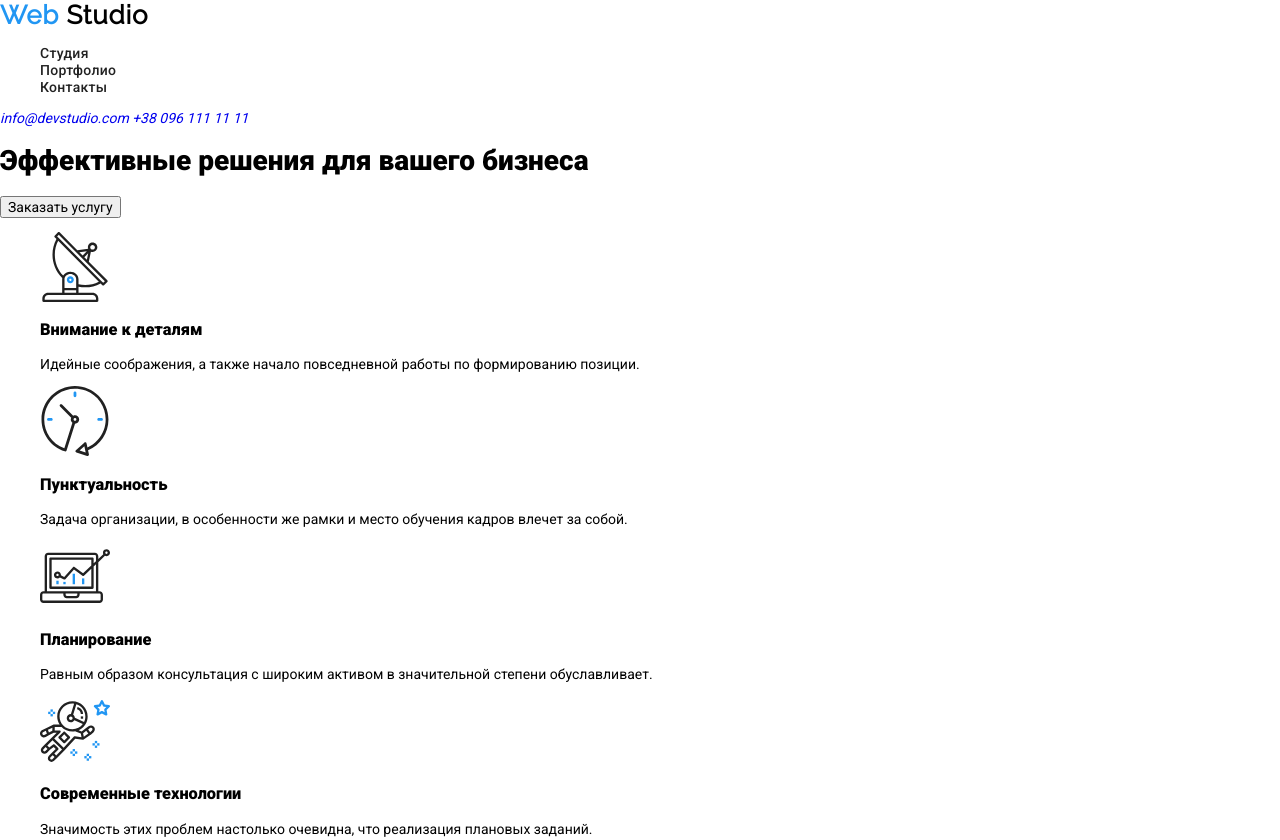
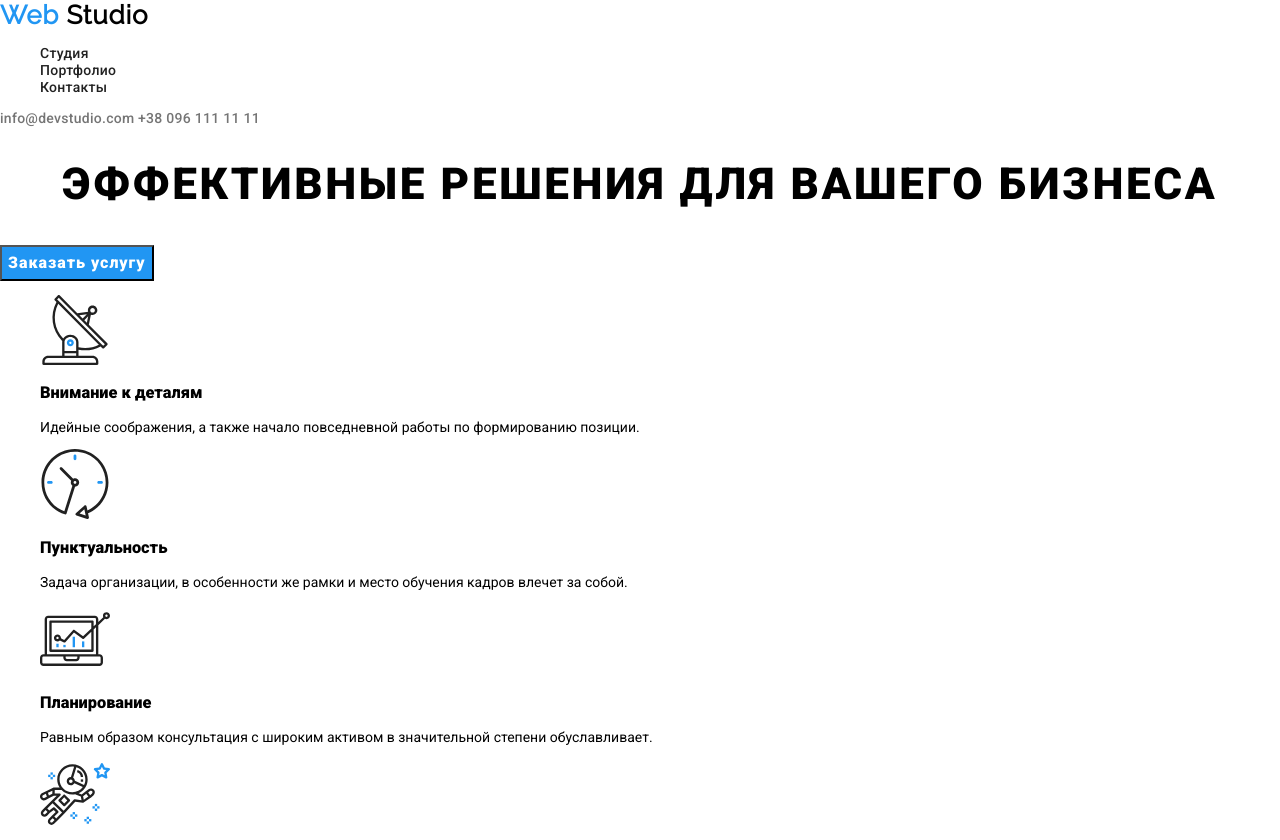
Before and after one commit to Oleh-N-Lunin/goit-markup-hw-02, a plain HTML site: page index.html in a window 1280 px wide. Shown: the top 840 px of the page. Drawn offline with Linux system fonts and the light colour scheme.

Commit message:
Закончил стилизацию хэдэра и секции герой

```diff
--- a/css/style.css
+++ b/css/style.css
@@ -11,6 +11,7 @@ body {
 .list {
   list-style: none;
 }
+/* Header */
 
 .logo {
   font-family: Raleway;
@@ -37,3 +38,56 @@ body {
 .navigation-menu-link:focus {
   color: #2196f3;
 }
+
+.adress-mail {
+  font-style: normal;
+  font-weight: 500;
+  font-size: 14px;
+  line-height: 16px;
+  letter-spacing: 0.02em;
+  color: #757575;
+}
+
+.adress-mail:hover,
+.adress-mail:focus {
+  color: #2196f3;
+}
+
+.adress-tel {
+  font-style: normal;
+  font-weight: 500;
+  font-size: 14px;
+  line-height: 16px;
+  letter-spacing: 0.02em;
+  color: #757575;
+}
+
+.adress-tel:hover,
+.adress-tel:focus {
+  color: #2196f3;
+}
+
+/* Hero-Section */
+
+.hero-title {
+  font-weight: 900;
+  font-size: 44px;
+  line-height: 1.36;
+  text-align: center;
+  letter-spacing: 0.06em;
+  text-transform: uppercase;
+
+  /*color: #FFFFFF;*/
+}
+
+.hero-section-button {
+  font-weight: bold;
+  font-size: 16px;
+  line-height: 30px;
+  display: flex;
+  align-items: center;
+  text-align: center;
+  letter-spacing: 0.06em;
+  background-color: #2196f3;
+  color: #ffffff;
+}
```
